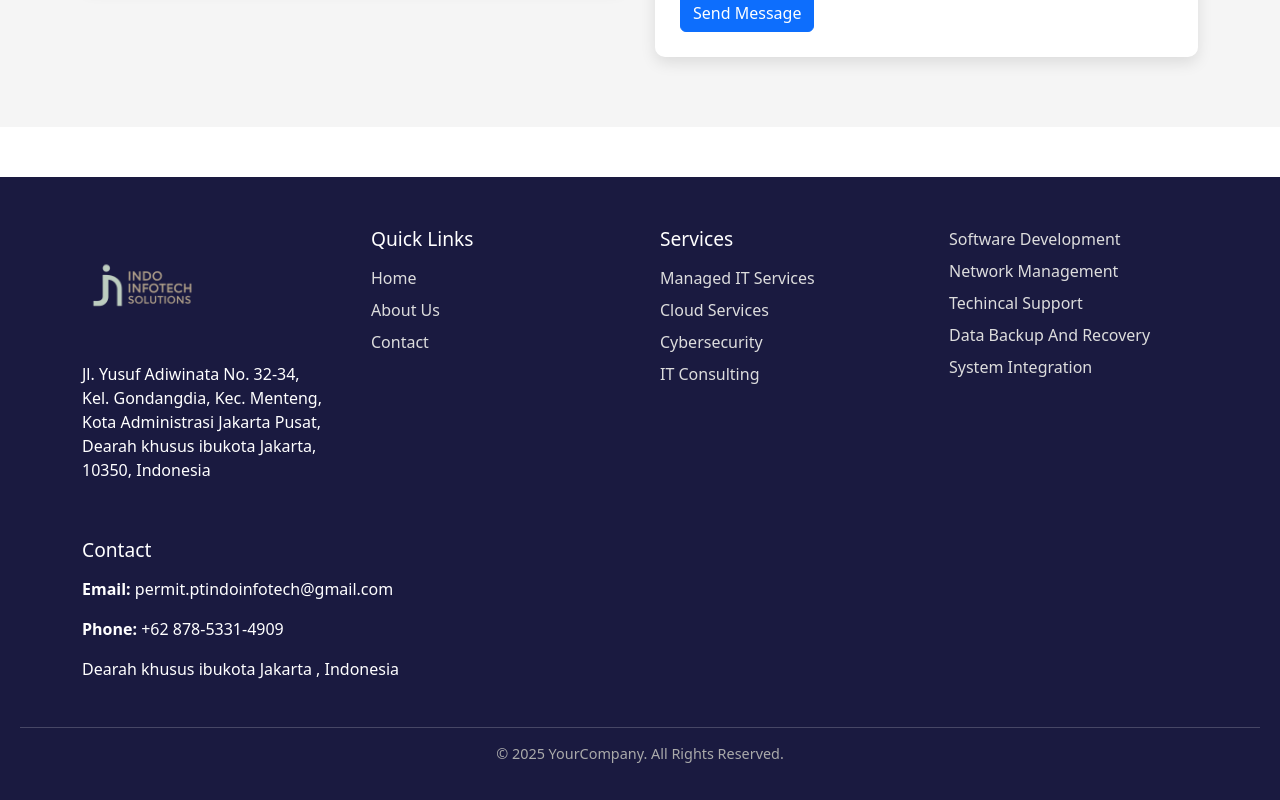
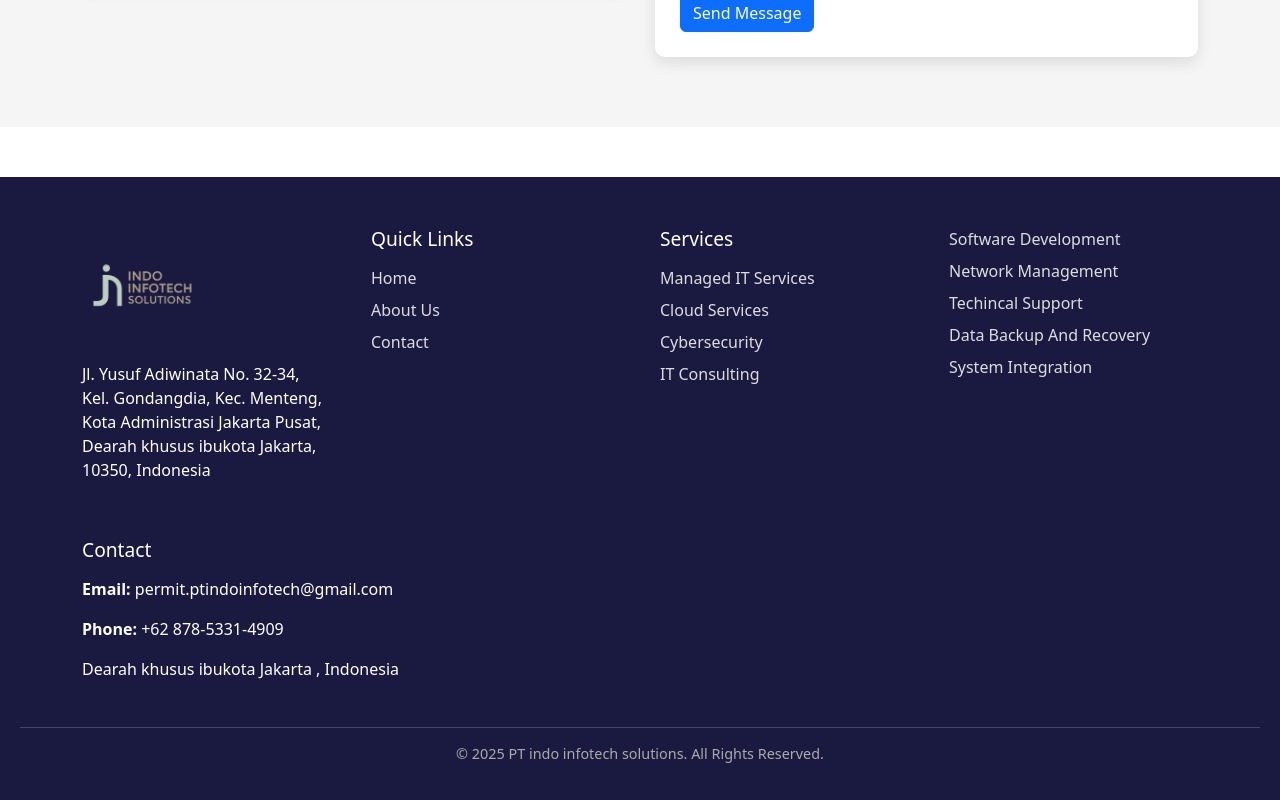
Before and after one commit to tejayadav1918-arch/PTindoinfotech, a React (Create React App) app: page /services/Services9 in a window 1280 px wide. Shown: the part 2136-2936 px from the top of the page. Built offline with nearby package versions, Linux system fonts and the light colour scheme.

Commit message:
Your descriptive message here

```diff
--- a/public/index.html
+++ b/public/index.html
@@ -7,7 +7,7 @@
     <meta name="theme-color" content="#000000" />
     <meta
       name="description"
-      content="Web site created using create-react-app"
+      content=" PT Indo Infotech is your trusted expert in IT infrastructure and digital security. We design, implement, and manage high-performance networks, secure cloud environments, and proactive cybersecurity measures that keep your critical data and operations safe 24/7. Our certified team focuses on building resilient systems that minimize downtime and protect against evolving threats, allowing your business to operate with absolute confidence and continuity."
     />
     <link rel="apple-touch-icon" href="%PUBLIC_URL%/favicon.png" />
     <!--
--- a/src/App.js
+++ b/src/App.js
@@ -62,6 +62,7 @@ function App() {
       <Route path="/services/Services7" element={<TechnicalSupport/>} />
       <Route path="/services/Services8" element={<DataBackupRecovery/>} />
       <Route path="/services/Services9" element={<SystemIntegration/>} />
+
       </Routes>
       <Contactform />
       <Footer />
--- a/src/Footer.js
+++ b/src/Footer.js
@@ -57,7 +57,7 @@ Jakarta, 10350, Indonesia</p>
 
       {/* Bottom Bar */}
       <div className="footer-bottom" data-aos="fade-right">
-        <p>© {new Date().getFullYear()} YourCompany. All Rights Reserved.</p>
+        <p>© {new Date().getFullYear()} PT indo infotech solutions. All Rights Reserved.</p>
       </div>
     </footer>
   );
```
